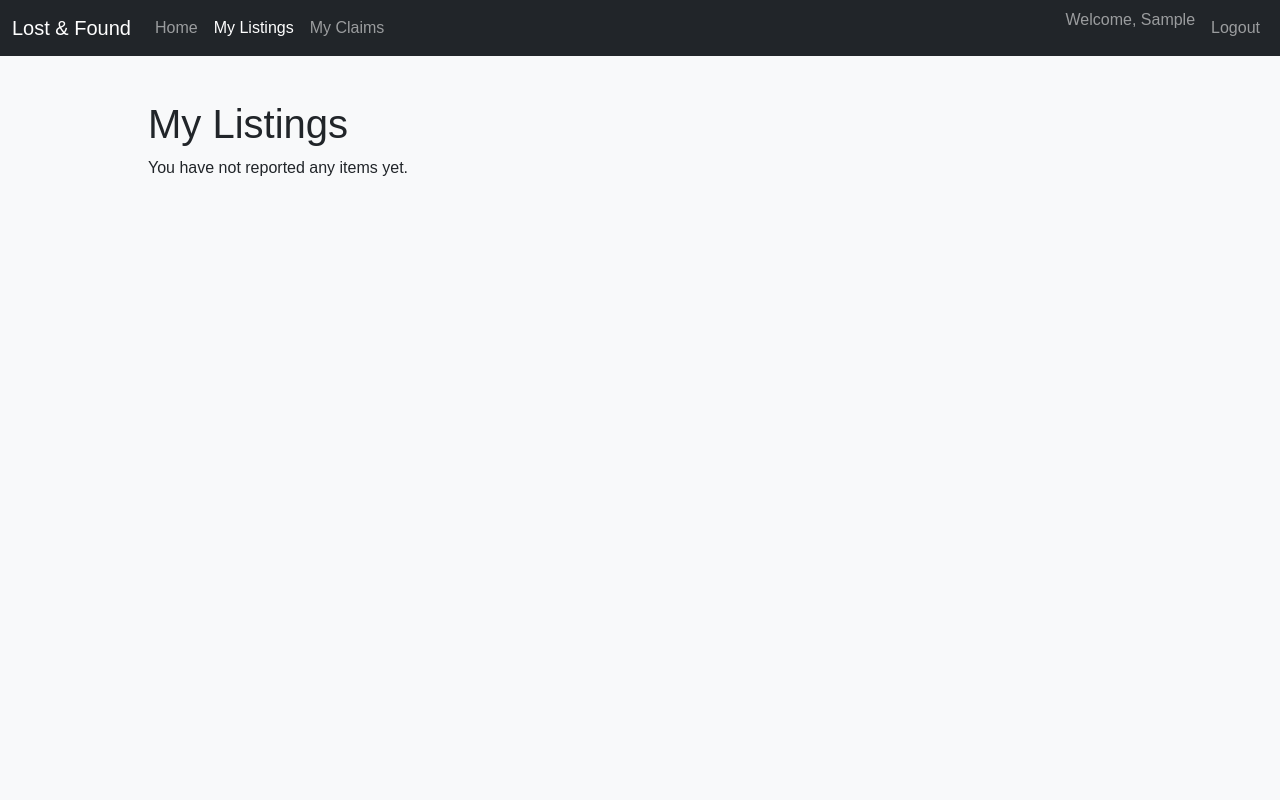
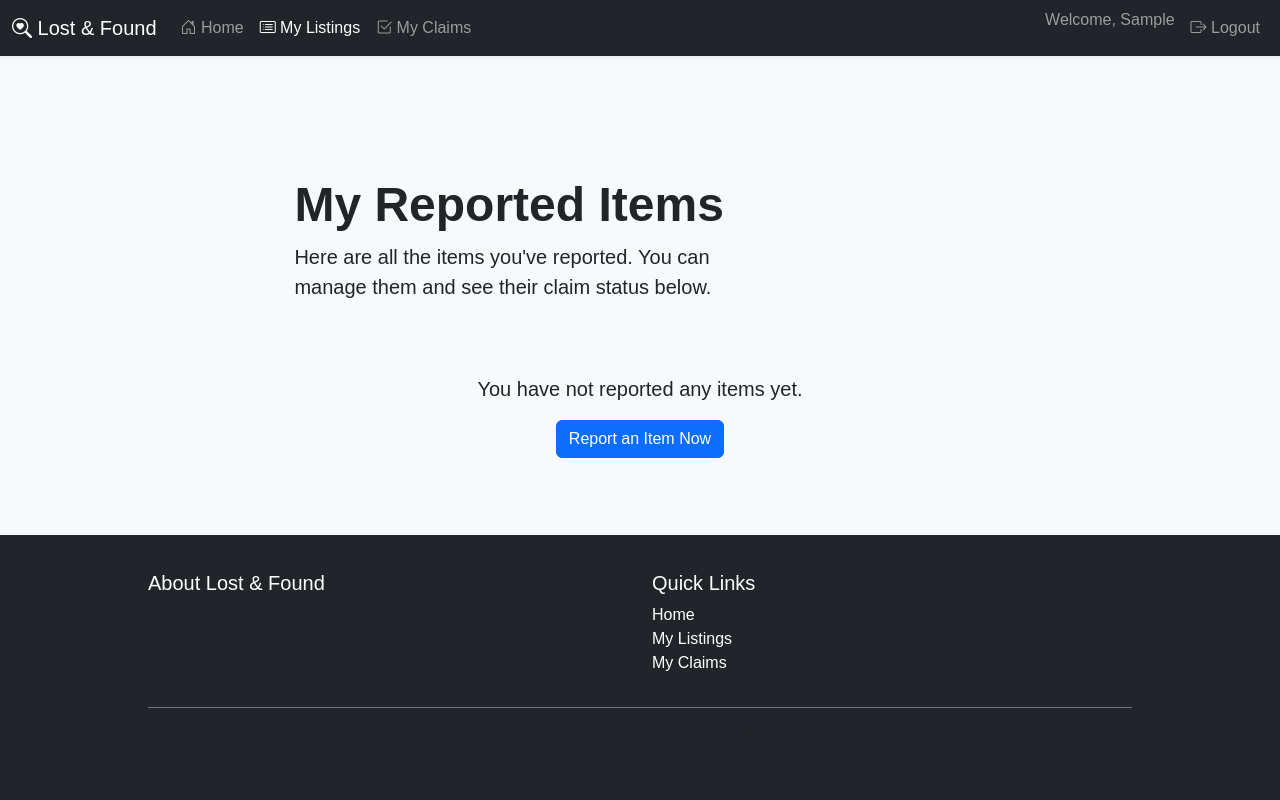
Before and after one commit to Sonwabise07/DUT-Lost-and-Found-Portal, a Flask app: page /my_listings/my_listings in a window 1280 px wide. Run offline with Flask 3, Linux system fonts and the light colour scheme; the visitor is signed in with stand-in values (Sample User, id 1); data that the repository does not hold is empty.

Commit message:
Enhance UI/UX for admin, listings, and base templates

```diff
--- a/app/features/my_listings/templates/my_listings.html
+++ b/app/features/my_listings/templates/my_listings.html
@@ -3,63 +3,74 @@
 {% block title %}My Listings{% endblock %}
 
 {% block content %}
-    <h1>My Listings</h1>
+<div class="container mt-4">
+    <div class="p-3 mb-4 bg-light rounded-3">
+        <div class="container-fluid py-3">
+            <h1 class="display-5 fw-bold">My Reported Items</h1>
+            <p class="col-md-8 fs-5">Here are all the items you've reported. You can manage them and see their claim status below.</p>
+        </div>
+    </div>
 
     {% if items %}
-        <div class="listings-grid">
+        <div class="row row-cols-1 row-cols-md-2 row-cols-lg-3 g-4">
             {% for item in items %}
-                <div class="listing-item">
-                    {% if item.image_filename %}
-                        <img src="{{ url_for('static', filename='uploads/' + item.image_filename) }}" alt="Item Image">
+                <div class="col">
+                    <div class="card h-100 shadow-sm">
+                        <img src="{{ url_for('static', filename='uploads/' + (item.image_filename or 'default.jpg')) }}" class="card-img-top" alt="Item Image" style="height: 200px; object-fit: cover;">
+                        <div class="card-body d-flex flex-column">
+                            <h5 class="card-title">{{ item.title }}</h5>
+                            <p class="card-text">{{ item.description }}</p>
+                            <ul class="list-group list-group-flush mt-auto">
+                                <li class="list-group-item"><strong>Location:</strong> {{ item.location_found }}</li>
+                                <li class="list-group-item"><strong>Reported:</strong> {{ item.date_reported.strftime('%Y-%m-%d') }}</li>
+                                <li class="list-group-item">
+                                    <strong>Status:</strong>
+                                    {% if item.returned %}
+                                        <span class="badge bg-info">Returned</span>
+                                    {% elif item.claims and item.claims[0] %}
+                                        {% set claim = item.claims[0] %}
+                                        {% if claim.claim_status == 'pending' %}
+                                            <span class="badge bg-warning text-dark">Pending Review</span>
+                                        {% elif claim.claim_status == 'approved' %}
+                                            <span class="badge bg-success">Approved</span>
+                                        {% elif claim.claim_status == 'rejected' %}
+                                            <span class="badge bg-danger">Claim Rejected</span>
+                                        {% endif %}
                                     {% else %}
-                        <img src="{{ url_for('static', filename='uploads/default.jpg') }}" alt="Placeholder Image">
+                                        <span class="badge bg-primary">Available</span>
                                     {% endif %}
-                    <div class="item-details">
-                        <h3>{{ item.title }}</h3>
-                        <p>{{ item.description }}</p>
-                        <p>Location Found: {{ item.location_found }}</p>
-                        <p>Date Reported: {{ item.date_reported.strftime('%Y-%m-%d %H:%M:%S') }}</p>
-
-                        {# --- Claim Status and "Mark as Returned" --- #}
-                        {% if item.claims %}
-                            {% set claim = item.claims[0] %}
-                            <p><strong>Claim Status:</strong>
-                                {% if claim.claim_status == 'pending' %}
-                                    <span class="text-warning">Pending Review</span>
-                                {% elif claim.claim_status == 'approved' %}
-                                    <span class="text-success">Approved</span>
-                                     {% if not item.returned %}
-                                        <form action="{{ url_for('my_listings.mark_returned', item_id=item.id) }}" method="post" style="display: inline;">
+                                </li>
+                            </ul>
+                        </div>
+                        <div class="card-footer bg-white">
+                            {% if item.returned %}
+                                <small class="text-muted">This item has been returned and closed.</small>
+                            {% else %}
+                                {# Show "Mark as Returned" button if claim is approved #}
+                                {% if item.claims and item.claims[0] and item.claims[0].claim_status == 'approved' %}
+                                    <form action="{{ url_for('my_listings.mark_returned', item_id=item.id) }}" method="post" class="d-inline">
                                         <button type="submit" class="btn btn-info btn-sm">Mark as Returned</button>
                                     </form>
-                                    {% else %}
-                                        <span class="text-info">Returned</span>
                                 {% endif %}
-                                {% elif claim.claim_status == 'rejected' %}
-                                    <span class="text-danger">Rejected</span>
-                                {% else %}
-                                    {{ claim.claim_status }}
-                                {% endif %}
-                            </p>
-                        {% else %}
-                            <p>Status: Available</p>
-                        {% endif %}
-                        {# --- End Claim Status --- #}
 
-                        {# --- Edit and Delete Buttons --- #}
-                         {% if not item.returned and (not item.claims or (item.claims and item.claims[0].claim_status == 'rejected')) %}
+                                {# Show "Edit" and "Delete" buttons if no claims or if a claim was rejected #}
+                                {% if not item.claims or (item.claims and item.claims[0].claim_status == 'rejected') %}
                                     <a href="{{ url_for('my_listings.edit_item', item_id=item.id) }}" class="btn btn-warning btn-sm">Edit</a>
-                            <form action="{{ url_for('my_listings.delete_item', item_id=item.id) }}" method="post" style="display: inline;">
+                                    <form action="{{ url_for('my_listings.delete_item', item_id=item.id) }}" method="post" class="d-inline">
                                         <button type="submit" class="btn btn-danger btn-sm" onclick="return confirm('Are you sure you want to delete this item?');">Delete</button>
                                     </form>
                                 {% endif %}
-                        {# --- End Edit/Delete --- #}
-
+                            {% endif %}
+                        </div>
                     </div>
                 </div>
             {% endfor %}
         </div>
     {% else %}
-        <p>You have not reported any items yet.</p>
+        <div class="text-center">
+            <p class="lead">You have not reported any items yet.</p>
+            <a href="{{ url_for('items.report_item') }}" class="btn btn-primary">Report an Item Now</a>
+        </div>
     {% endif %}
+</div>
 {% endblock %}
--- a/templates/base.html
+++ b/templates/base.html
@@ -1,67 +1,68 @@
 <!DOCTYPE html>
-<html lang="en">
+<html lang="en" class="h-100">
 <head>
     <meta charset="UTF-8">
     <meta name="viewport" content="width=device-width, initial-scale=1.0">
-    <title>{% block title %}My Lost and Found App{% endblock %}</title>
+    <title>{% block title %}DUT Lost and Found{% endblock %}</title>
+
+    <!-- Bootstrap CSS -->
     <link href="https://cdn.jsdelivr.net/npm/bootstrap@5.3.3/dist/css/bootstrap.min.css" rel="stylesheet" integrity="sha384-QWTKZyjpPEjISv5WaRU9OFeRpok6YctnYmDr5pNlyT2bRjXh0JMhjY6hW+ALEwIH" crossorigin="anonymous">
+
+    <!-- Bootstrap Icons -->
+    <link rel="stylesheet" href="https://cdn.jsdelivr.net/npm/bootstrap-icons@1.11.3/font/bootstrap-icons.min.css">
+
+    <!-- Your Custom CSS -->
     <link rel="stylesheet" href="{{ url_for('static', filename='css/style.css') }}">
-
 </head>
-<body>
-    <nav class="navbar navbar-expand-lg navbar-dark bg-dark"> {# Changed bg-primary to bg-dark for better contrast #}
+<body class="d-flex flex-column h-100">
+    <!-- Navigation Bar -->
+    <nav class="navbar navbar-expand-lg navbar-dark bg-dark shadow-sm">
         <div class="container-fluid">
-            <a class="navbar-brand" href="{{ url_for('home.home') }}">Lost & Found</a>
+            <a class="navbar-brand" href="{{ url_for('home.home') }}"><i class="bi bi-search-heart"></i> Lost & Found</a>
             <button class="navbar-toggler" type="button" data-bs-toggle="collapse" data-bs-target="#navbarNav" aria-controls="navbarNav" aria-expanded="false" aria-label="Toggle navigation">
                 <span class="navbar-toggler-icon"></span>
             </button>
             <div class="collapse navbar-collapse" id="navbarNav">
-                <ul class="navbar-nav me-auto mb-2 mb-lg-0"> {# me-auto aligns left #}
-                    {# Home link always visible #}
+                <!-- Left-aligned links -->
+                <ul class="navbar-nav me-auto mb-2 mb-lg-0">
                     <li class="nav-item">
-                        <a class="nav-link {% if request.endpoint == 'home.home' %}active{% endif %}" aria-current="page" href="{{ url_for('home.home') }}">Home</a>
+                        <a class="nav-link {% if request.endpoint == 'home.home' %}active{% endif %}" href="{{ url_for('home.home') }}"><i class="bi bi-house-door"></i> Home</a>
                     </li>
                     {% if current_user.is_authenticated %}
-                        {# Links for logged-in users #}
                         <li class="nav-item">
-                            <a class="nav-link {% if request.blueprint == 'my_listings' %}active{% endif %}" href="{{ url_for('my_listings.my_listings') }}">My Listings</a>
+                            <a class="nav-link {% if request.blueprint == 'my_listings' %}active{% endif %}" href="{{ url_for('my_listings.my_listings') }}"><i class="bi bi-card-list"></i> My Listings</a>
                         </li>
                         <li class="nav-item">
-                           <a class="nav-link {% if request.blueprint == 'my_claims' %}active{% endif %}" href="{{ url_for('my_claims.list_user_claims') }}">My Claims</a>
+                           <a class="nav-link {% if request.blueprint == 'my_claims' %}active{% endif %}" href="{{ url_for('my_claims.list_user_claims') }}"><i class="bi bi-check2-square"></i> My Claims</a>
                         </li>
-                        {# --- ADMIN LINKS --- #}
                         {% if current_user.role == 'admin' %}
                         <li class="nav-item dropdown">
                             <a class="nav-link dropdown-toggle {% if request.blueprint == 'admin' %}active{% endif %}" href="#" id="adminDropdown" role="button" data-bs-toggle="dropdown" aria-expanded="false">
-                                Admin
+                                <i class="bi bi-person-badge"></i> Admin
                             </a>
-                            <ul class="dropdown-menu" aria-labelledby="adminDropdown">
+                            <ul class="dropdown-menu dropdown-menu-dark" aria-labelledby="adminDropdown">
                                 <li><a class="dropdown-item" href="{{ url_for('admin.admin_dashboard') }}">Dashboard</a></li>
                                 <li><a class="dropdown-item" href="{{ url_for('admin.list_claims') }}">Manage Claims</a></li>
-                                {# Add other admin links here if needed #}
                             </ul>
                         </li>
                         {% endif %}
-                        {# --- END ADMIN LINKS --- #}
                     {% endif %}
                 </ul>
-                <ul class="navbar-nav"> {# Right-aligned items (default without ms-auto in BS5) #}
+                <!-- Right-aligned links -->
+                <ul class="navbar-nav">
                     {% if current_user.is_authenticated %}
                         <li class="nav-item">
-                            <span class="navbar-text me-2">
-                                Welcome, {{ current_user.first_name }}
-                            </span>
+                            <span class="navbar-text me-2">Welcome, {{ current_user.first_name }}</span>
                         </li>
                         <li class="nav-item">
-                            <a class="nav-link" href="{{ url_for('login.logout') }}">Logout</a>
+                            <a class="nav-link" href="{{ url_for('login.logout') }}"><i class="bi bi-box-arrow-right"></i> Logout</a>
                         </li>
                     {% else %}
-                        {# Links for logged-out users #}
                         <li class="nav-item">
-                            <a class="nav-link {% if request.endpoint == 'registration.register' %}active{% endif %}" href="{{ url_for('registration.register') }}">Register</a>
+                            <a class="nav-link {% if request.endpoint == 'registration.register' %}active{% endif %}" href="{{ url_for('registration.register') }}"><i class="bi bi-person-plus"></i> Register</a>
                         </li>
                         <li class="nav-item">
-                            <a class="nav-link {% if request.endpoint == 'login.login' %}active{% endif %}" href="{{ url_for('login.login') }}">Login</a>
+                            <a class="nav-link {% if request.endpoint == 'login.login' %}active{% endif %}" href="{{ url_for('login.login') }}"><i class="bi bi-box-arrow-in-right"></i> Login</a>
                         </li>
                     {% endif %}
                 </ul>
@@ -69,13 +70,14 @@
         </div>
     </nav>
 
+    <!-- Main Content Area -->
+    <main class="flex-shrink-0">
         <div class="container mt-4">
             {% with messages = get_flashed_messages(with_categories=true) %}
                 {% if messages %}
                     {% for category, message in messages %}
-                    {# Use correct dismissible alert classes for Bootstrap 5 #}
                         <div class="alert alert-{{ category }} alert-dismissible fade show" role="alert">
-                        {{ message }}
+                            {{ message|safe }}
                             <button type="button" class="btn-close" data-bs-dismiss="alert" aria-label="Close"></button>
                         </div>
                     {% endfor %}
@@ -84,11 +86,39 @@
 
             {% block content %}{% endblock %}
         </div>
+    </main>
 
-    <footer>
-        {# Footer content can be added here later #}
+    <!-- Enhanced Footer -->
+    <footer class="footer mt-auto py-3 bg-dark text-white">
+        <div class="container">
+            <div class="row">
+                <!-- About Section -->
+                <div class="col-md-6 mb-3">
+                    <h5>About Lost & Found</h5>
+                    <p class="text-muted">A centralized platform for the DUT community to report and find lost items across all campuses. Our goal is to reunite owners with their belongings quickly and efficiently.</p>
+                </div>
+                <!-- Quick Links Section -->
+                <div class="col-md-6 mb-3">
+                    <h5>Quick Links</h5>
+                    <ul class="list-unstyled">
+                        <li><a href="{{ url_for('home.home') }}" class="text-white text-decoration-none">Home</a></li>
+                        {% if current_user.is_authenticated %}
+                        <li><a href="{{ url_for('my_listings.my_listings') }}" class="text-white text-decoration-none">My Listings</a></li>
+                        <li><a href="{{ url_for('my_claims.list_user_claims') }}" class="text-white text-decoration-none">My Claims</a></li>
+                        {% else %}
+                        <li><a href="{{ url_for('login.login') }}" class="text-white text-decoration-none">Login</a></li>
+                        <li><a href="{{ url_for('registration.register') }}" class="text-white text-decoration-none">Register</a></li>
+                        {% endif %}
+                    </ul>
+                </div>
+            </div>
+            <div class="text-center pt-3 border-top border-secondary">
+                <p class="text-muted">&copy; 2024 DUT Lost and Found Portal. All Rights Reserved.</p>
+            </div>
+        </div>
     </footer>
-    {# Bootstrap 5 JS Bundle #}
+
+    <!-- Bootstrap JS Bundle -->
     <script src="https://cdn.jsdelivr.net/npm/bootstrap@5.3.3/dist/js/bootstrap.bundle.min.js" integrity="sha384-YvpcrYf0tY3lHB60NNkmXc5s9fDVZLESaAA55NDzOxhy9GkcIdslK1eN7N6jIeHz" crossorigin="anonymous"></script>
 </body>
 </html>
```
Also changed, not shown: app/features/admin/templates/admin_dashboard.html (+45 -22 lines), app/forms.py (+51 -14 lines). Lines whose indentation alone changed are shown as unchanged.
